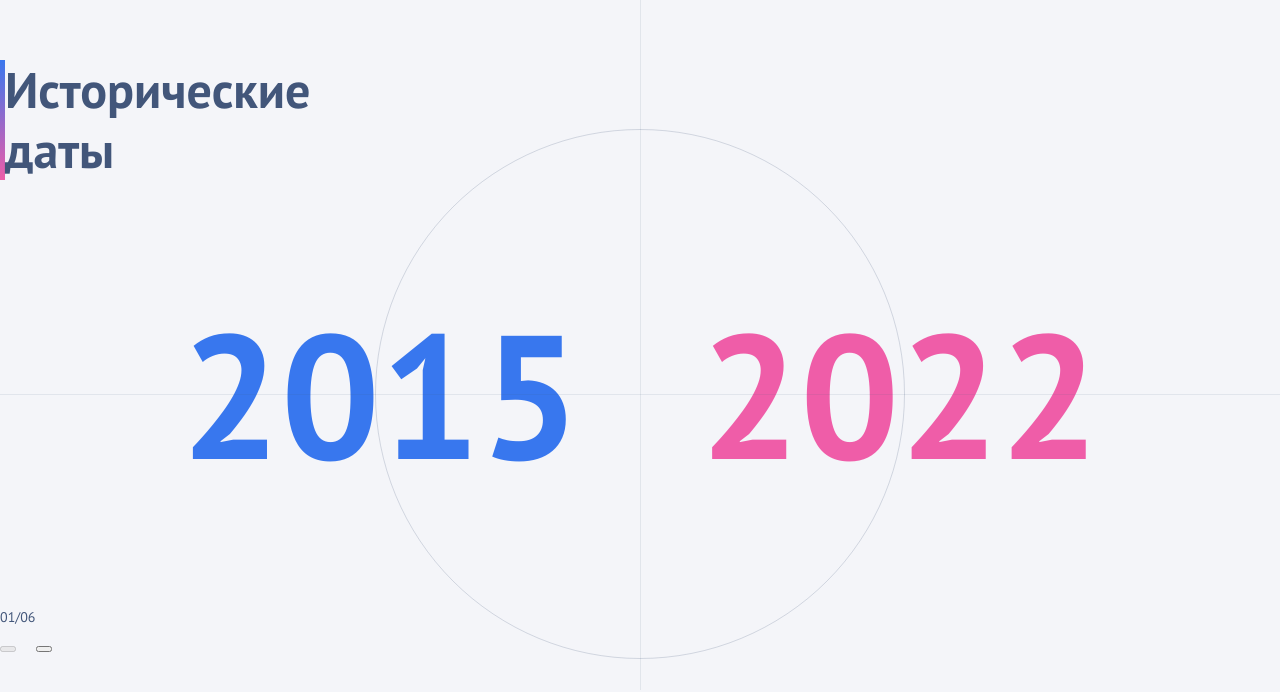
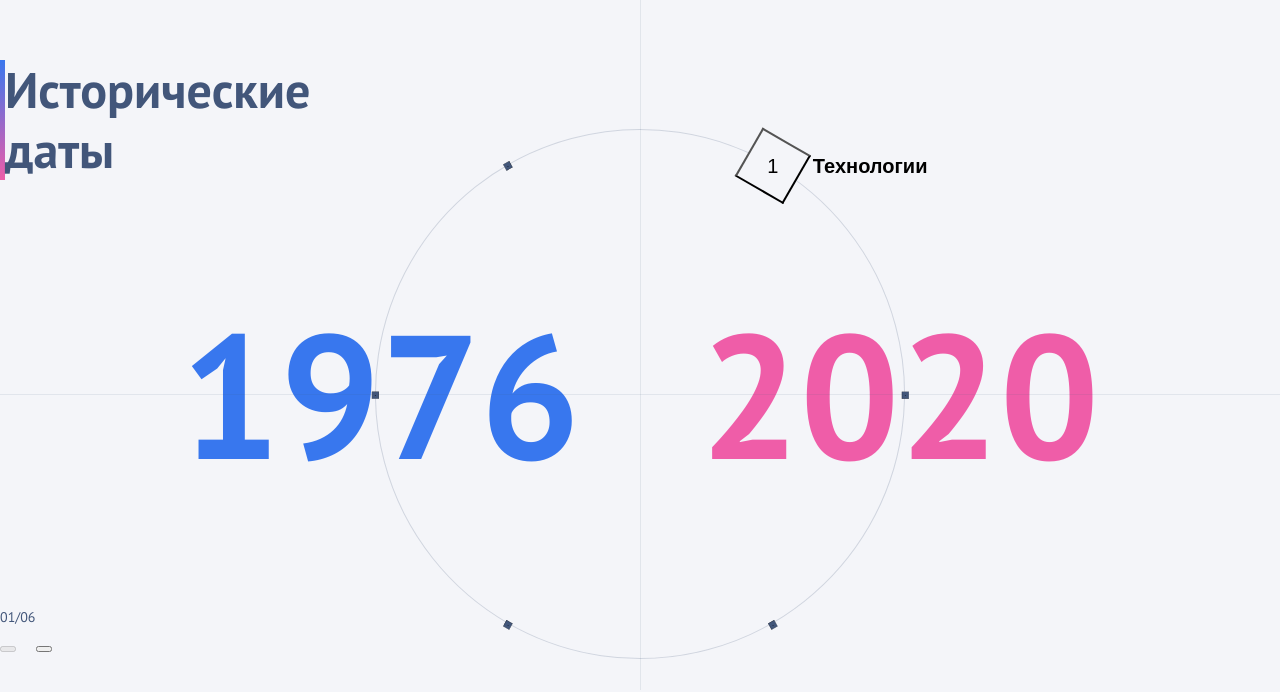
Before and after one commit to capykasa/historical-dates, a React app: page / in a window 1280 px wide. Shown: the part 110-802 px from the top of the page. Built offline with nearby package versions, Linux system fonts and the light colour scheme.

Commit message:
добавление анимации для пагинации

```diff
--- a/package.json
+++ b/package.json
@@ -33,6 +33,7 @@
     "webpack-dev-server": "^5.2.0"
   },
   "dependencies": {
+    "@gsap/react": "^2.1.2",
     "react": "^19.0.0",
     "react-dom": "^19.0.0"
   }
--- a/src/components/DateRange/DateRange.module.scss
+++ b/src/components/DateRange/DateRange.module.scss
@@ -24,6 +24,7 @@
 
   &-wrapper {
     position: relative;
+    z-index: 1;
 
     &::before {
       content: '';
@@ -55,12 +56,13 @@
   border: 1px solid var(--dark-blue--opacity-02);
   border-radius: 50%;
 
+  position: relative;
+
   &-wrapper {
     display: flex;
     justify-content: center;
 
     position: absolute;
-    z-index: -1;
     top: calc(50% - (530px / 2));
     left: 0;
     width: 100%;
@@ -69,4 +71,61 @@
       display: none;
     }
   }
+
+  &__button {
+    font-size: 20px;
+    width: 56px;
+    height: 56px;
+    background-color: var(--dark-blue);
+    transform: scale(0.125);
+
+    &-wrapper {
+      position: absolute;
+      z-index: 1;
+      width: 56px;
+      height: 56px;
+      border-radius: 50%;
+      top: -28px;
+      left: calc(265px - (56px / 2));
+      transform-origin: 28px (calc(265px + (56px / 2)));
+
+      &:hover {
+        & .range-list__button {
+          background-color: var(--white);
+          transform: scale(1);
+        }
+      }
+    }
+
+    &-desc {
+      width: 100%;
+      height: 100%;
+      display: flex;
+      justify-content: center;
+      align-items: center;
+      position: relative;
+    }
+
+    &-title {
+      display: block;
+      font-weight: 700;
+      position: absolute;
+      left: calc(100% + 20px);
+
+      visibility: hidden;
+      opacity: 0;
+    }
+
+    &--active {
+      transform: scale(1);
+      background-color: var(--light-grey);
+
+      & .range-list__button-title {
+        visibility: visible;
+        opacity: 1;
+        transition-delay: calc(var(--transition-duration) * 2);
+        transition-duration: calc(var(--transition-duration) * 2);
+      }
+    }
+  }
 }
--- a/src/components/DateRange/DateRange.tsx
+++ b/src/components/DateRange/DateRange.tsx
@@ -1,6 +1,10 @@
 import styles from './DateRange.module.scss'
 import { Dispatcher } from '@/types/Dispatcher'
 import { HistoricalDate } from '@/types/HistoricalDate'
+import { useEffect, useRef, useState } from 'react'
+import gsap from 'gsap'
+import { findDistanceOfArrayItems } from '@/utils'
+import { useGSAP } from '@gsap/react'
 
 interface DateRangeProps {
   dates: HistoricalDate[]
@@ -8,18 +12,96 @@ interface DateRangeProps {
   setDatePage: Dispatcher<number>
 }
 
+const basicRotate = 30
+
 export const DateRange = ({ dates, datePage, setDatePage }: DateRangeProps) => {
+  const datePages = Object.keys(dates).map(item => Number(item))
+  const degStep = 360 / datePages.length
+  const startDeg = basicRotate - degStep * datePage
+
+  const currentEventsPage = dates[datePage]
+
+  const [roundRotate, setRoundRotate] = useState(startDeg)
+  const [activePage, setActivePage] = useState(datePage)
+  const [dateRangeStart, setDateRangeStart] = useState(currentEventsPage?.events[0].date)
+  const [dateRangeEnd, setDateRangeEnd] = useState(currentEventsPage?.events[currentEventsPage.events.length - 1].date)
+
+  const rangeListRef = useRef<HTMLDivElement>(null)
+  const dateStartRef = useRef<HTMLSpanElement>(null)
+  const dateEndRef = useRef<HTMLSpanElement>(null)
+
+  useEffect(() => {
+    rangeListRef.current.style.rotate = `${startDeg}deg`
+  }, [])
+
+  useGSAP(() => {
+    const newDateStart = dates[datePage].events[0].date
+    const newDateEnd = dates[datePage].events[dates[datePage].events.length - 1].date
+
+    gsap.to(dateStartRef.current, {
+      textContent: `+=${newDateStart - dateRangeStart}`,
+      roundProps: 'textContent',
+      onUpdate: () => setDateRangeStart(newDateStart),
+    })
+    gsap.to(dateEndRef.current, {
+      textContent: `+=${newDateEnd - dateRangeEnd}`,
+      roundProps: 'textContent',
+      onUpdate: () => setDateRangeEnd(newDateEnd),
+    })
+  }, [datePage])
+
+  useGSAP(() => {
+    const pageDiffArr = findDistanceOfArrayItems(datePages, activePage, datePage)
+
+    let deg = degStep * pageDiffArr[1]
+    if (pageDiffArr[0]) deg = deg * -1
+
+    gsap.to(rangeListRef.current, {
+      rotation: `+=${deg}`,
+      onUpdate: () => setActivePage(datePage),
+    })
+
+    setRoundRotate(roundRotate + deg)
+  }, [datePage])
+
   return (
     <>
       {dates.length > 0 && (
         <section className={`${styles['date-range-wrapper']} container`}>
           <div className={styles['date-range']}>
-            <span className={styles['date-range__start']}>2015</span>
-            <span className={styles['date-range__end']}>2022</span>
+            <span className={styles['date-range__start']} ref={dateStartRef}>
+              {dateRangeStart}
+            </span>
+            <span className={styles['date-range__end']} ref={dateEndRef}>
+              {dateRangeEnd}
+            </span>
           </div>
 
           <div className={styles['range-list-wrapper']}>
-            <div className={styles['range-list']}></div>
+            <div className={styles['range-list']} ref={rangeListRef}>
+              {datePages.map((page, i) => (
+                <div
+                  key={i}
+                  className={styles['range-list__button-wrapper']}
+                  style={{ rotate: `${(i * 360) / datePages.length}deg` }}
+                >
+                  <button
+                    className={`${styles['range-list__button']} ${
+                      datePage === page ? styles['range-list__button--active'] : ''
+                    } btn btn-round`}
+                    onClick={() => setDatePage(page)}
+                  >
+                    <div
+                      style={{ rotate: `${360 - (i * 360) / datePages.length - roundRotate}deg` }}
+                      className={styles['range-list__button-desc']}
+                    >
+                      <span className={styles['range-list__button-number']}>{page + 1}</span>
+                      <span className={styles['range-list__button-title']}>{dates[page].title}</span>
+                    </div>
+                  </button>
+                </div>
+              ))}
+            </div>
           </div>
         </section>
       )}
--- a/src/styles/globals.scss
+++ b/src/styles/globals.scss
@@ -58,7 +58,7 @@ p {
     display: flex;
     justify-content: center;
     align-items: center;
-    background: none;
+    background: var(--light-grey);
     padding: 0;
     border: 1px solid var(--dark-blue--opacity-05);
     transition-duration: var(--transition-duration);
--- a/src/utils.ts
+++ b/src/utils.ts
@@ -1,3 +1,19 @@
 export function getPageNumberView(page: number): string {
   return String(page).padStart(2, '0')
 }
+
+export function findDistanceOfArrayItems(array: number[], startItem: number, endItem: number): [boolean, number] {
+  let sortedItemIndexes = [array.indexOf(startItem), array.indexOf(endItem)].sort((a, b) => a - b)
+  let isForward = true
+
+  const remainderArray = array.slice()
+
+  const forwardLength = remainderArray.slice(sortedItemIndexes[0], sortedItemIndexes[1]).length
+  remainderArray.splice(0, forwardLength)
+  const remainderLength = remainderArray.length
+
+  if (endItem > startItem) isForward = false
+  if (forwardLength > remainderLength) isForward = !isForward
+
+  return [!isForward, Math.min(forwardLength, remainderLength)]
+}
```
Also changed, not shown: 1 other file (tests, documents, lock files or other folders).
